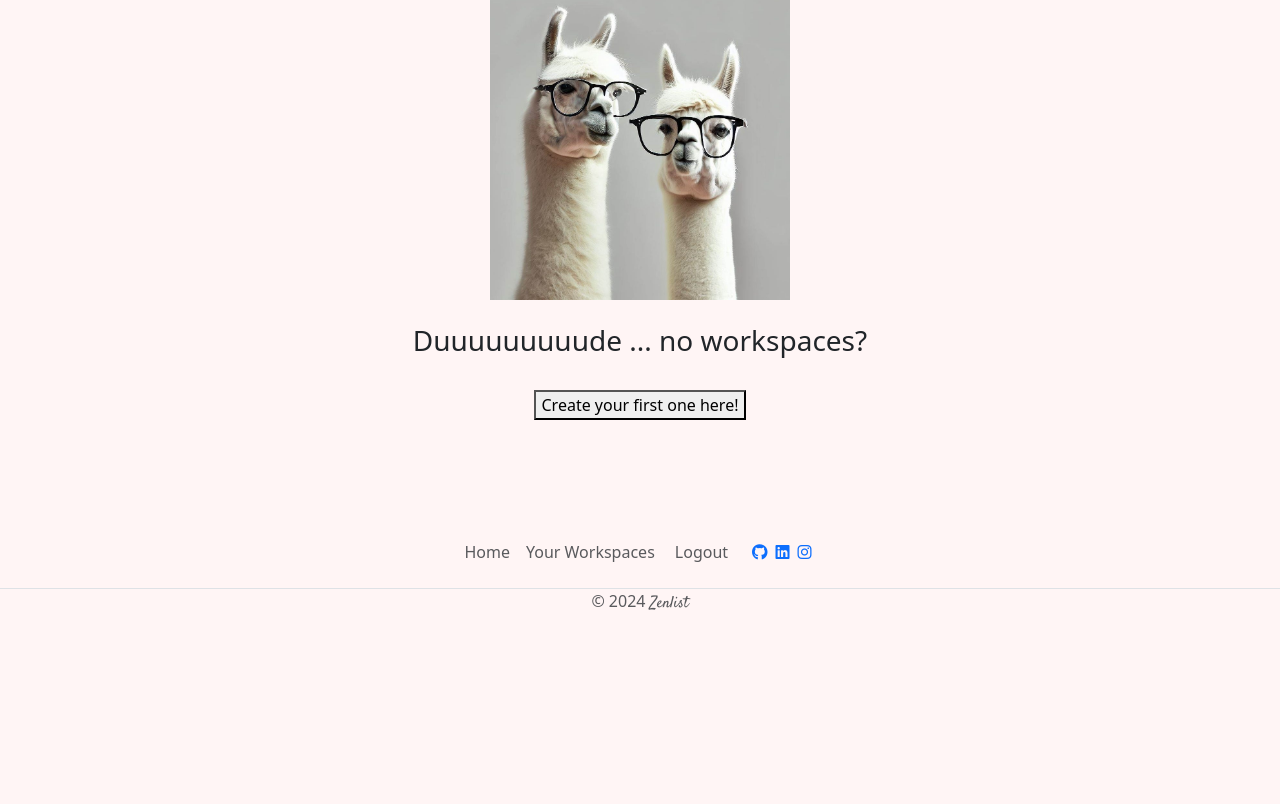
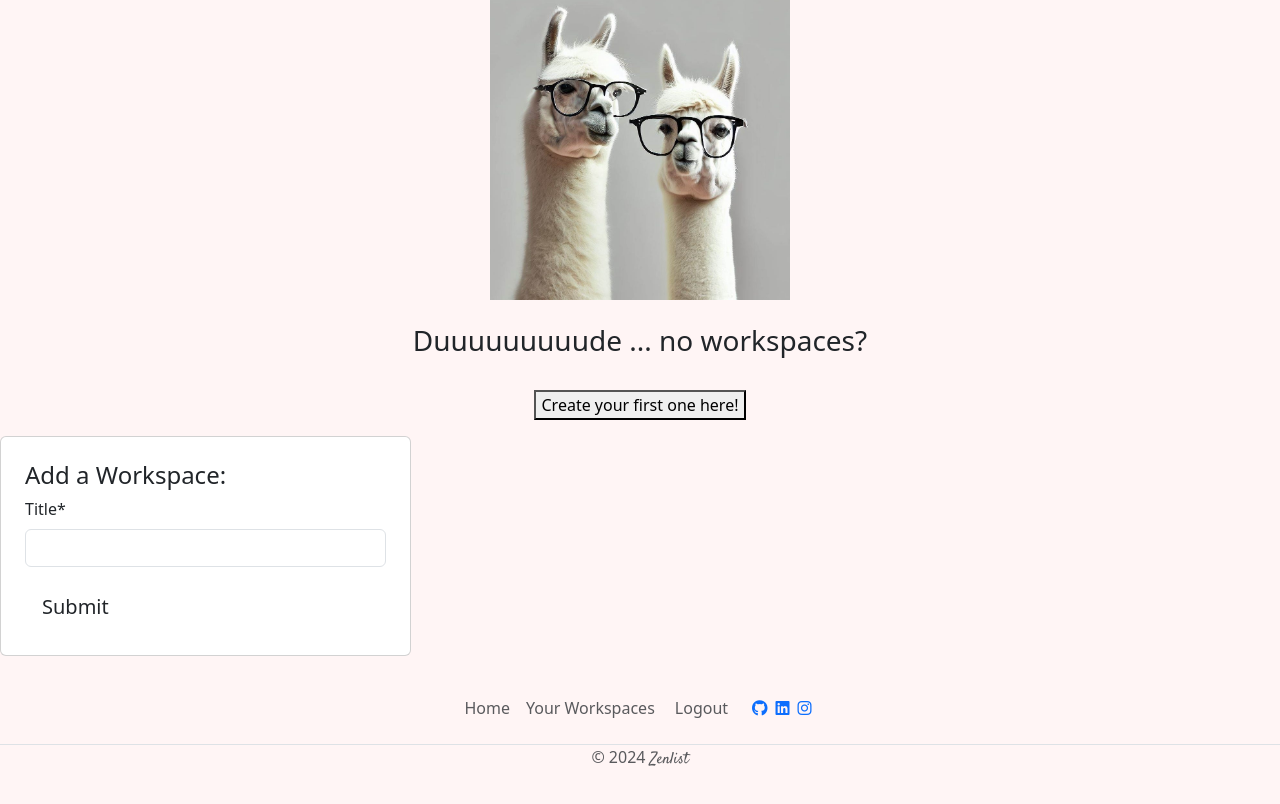
Before and after one commit to Ana-Niko-byte/zenlist, a Django app: page /workspaces/ in a window 1280 px wide. Shown: the part 152-956 px from the top of the page. Before the commit the page ends 762 px from the top, so only its background shows below. Run offline with Django 4.2, Linux system fonts and the light colour scheme; the visitor is signed in with stand-in values (Sample User, id 1); data that the repository does not hold is empty; parts of the project's set-up code (start-up, migrations or seed data) failed here and were passed over; some libraries are stand-ins or nearby versions.

Commit message:
add: Create functionality to workspace

```diff
--- a/templates/base.html
+++ b/templates/base.html
@@ -88,6 +88,21 @@
         </div>
     </nav>
     <p>you are logged in as {{user}}</p>
+    <!-- displaying Django messages -->
+<div class="container">
+    <div class="row">
+      <div class="col-md-8 offset-md-2">
+        {% for message in messages %}
+        <div class="alert {{ message.tags }} alert-dismissible
+          fade show" id="msg" role="alert">
+          {{ message | safe }}
+          <button type="button" class="btn-close"
+            data-bs-dismiss="alert" aria-label="Close"></button>
+        </div>
+        {% endfor %}
+      </div>
+    </div>
+  </div>
 
     <main class="flex-shrink-0 main-bg">
         {% block content %}
--- a/workspace/forms.py
+++ b/workspace/forms.py
@@ -1,5 +1,13 @@
 from django import forms
-from .models import Task
+from .models import Workspace, Task
+
+class WorkspaceForm(forms.ModelForm):
+    """
+    A form for handling Workspace creation for registered users.
+    """
+    class Meta:
+        model = Workspace
+        fields = ('title',)
 
 class TaskForm(forms.ModelForm):
     """
--- a/workspace/templates/workspace/workspace_list.html
+++ b/workspace/templates/workspace/workspace_list.html
@@ -1,5 +1,6 @@
 {% extends "base.html" %} {% block content %}
 {% load static %}
+{% load crispy_forms_tags %}
 
 {% if user.is_authenticated %}
     {% if user_workspaces %}
@@ -17,11 +18,13 @@
                 </div>
             </div>
         </a>
+    </div>
+    {% endfor %}
+    <div class="container my-3">
         <div class="create-new">
-            <button>+</button>
+            <button>Create New</button>
         </div>
     </div>
-    {% endfor %}
     {% else %}
     <!-- Create a workspace. -->
     <div class="row d-flex flex-column text-center py-3">
@@ -35,6 +38,21 @@
     </div>
     <!-- /Create a Workspace -->
     {% endif %}
+    <div class="row">
+        <div class="col-4">
+            <div class="card">
+                <div class="card-body mx-2 my-2">
+                    <h4>Add a Workspace:</h4>
+                    <form id="workspaceForm" method="post">
+                    {{ workspace_form | crispy }}
+                    {% csrf_token %}
+                    <button id="submitButton" type="submit"
+                        class="btn btn-signup btn-lg">Submit</button>
+                    </form>
+                </div>
+            </div>
+        </div>
+    </div>
 {% else %}
     <!-- If user is not logged in -->
     <!-- Zenlist Jumbotron -->
--- a/workspace/views.py
+++ b/workspace/views.py
@@ -1,8 +1,10 @@
-from django.shortcuts import render, get_object_or_404
+from django.shortcuts import render, get_object_or_404, redirect
+from django.urls import reverse
 from django.views import generic
+from django.utils.text import slugify
 from django.contrib import messages
 from .models import Workspace
-from .forms import TaskForm
+from .forms import WorkspaceForm, TaskForm
 
 class WorkspaceListView(generic.ListView):
     model = Workspace
@@ -17,7 +19,25 @@ class WorkspaceListView(generic.ListView):
         # For this code source, please see README.
         data = super().get_context_data(**kwargs)
         data['user_workspaces'] = Workspace.objects.filter(creator=self.request.user)
+        data['workspace_form'] = WorkspaceForm()
         return data
+
+    def post(self, request):
+        if request.method == "POST":
+            workspace_form = WorkspaceForm(data=request.POST)
+            if workspace_form.is_valid():
+                workspace = workspace_form.save(commit=False)
+                workspace.creator = request.user
+                workspace.slug = slugify(workspace.title)
+                workspace.save()
+                messages.add_message(
+                request, messages.SUCCESS,
+                'Workspace created successfully!'
+                )
+                return redirect('spaces')
+            # implement error handling here later.
+        workspace_form = WorkspaceForm()
+
 
 def workspace_detail(request, slug):
     """
@@ -32,18 +52,6 @@ def workspace_detail(request, slug):
     to_do_task_count = to_do_tasks.count()
     progress_task_count = progress_tasks.count()
     done_task_count = done_tasks.count()
-
-    # if request.method == "POST":
-    #     task_form = TaskForm(data=request.POST)
-    #     if task_form.is_valid():
-    #         task = task_form.save(commit=False)
-    #         task.creator = request.user
-    #         task.workspace = workspace
-    #         task.save()
-    #         messages.add_message(
-    #     request, messages.SUCCESS,
-    #     'Task has been saved and should now be visible in your workspace!'
-    # )
     task_form = TaskForm()
 
     return render(
```
Also changed, not shown: workspace/migrations/0007_alter_task_priority_alter_task_status_and_more.py (added).
